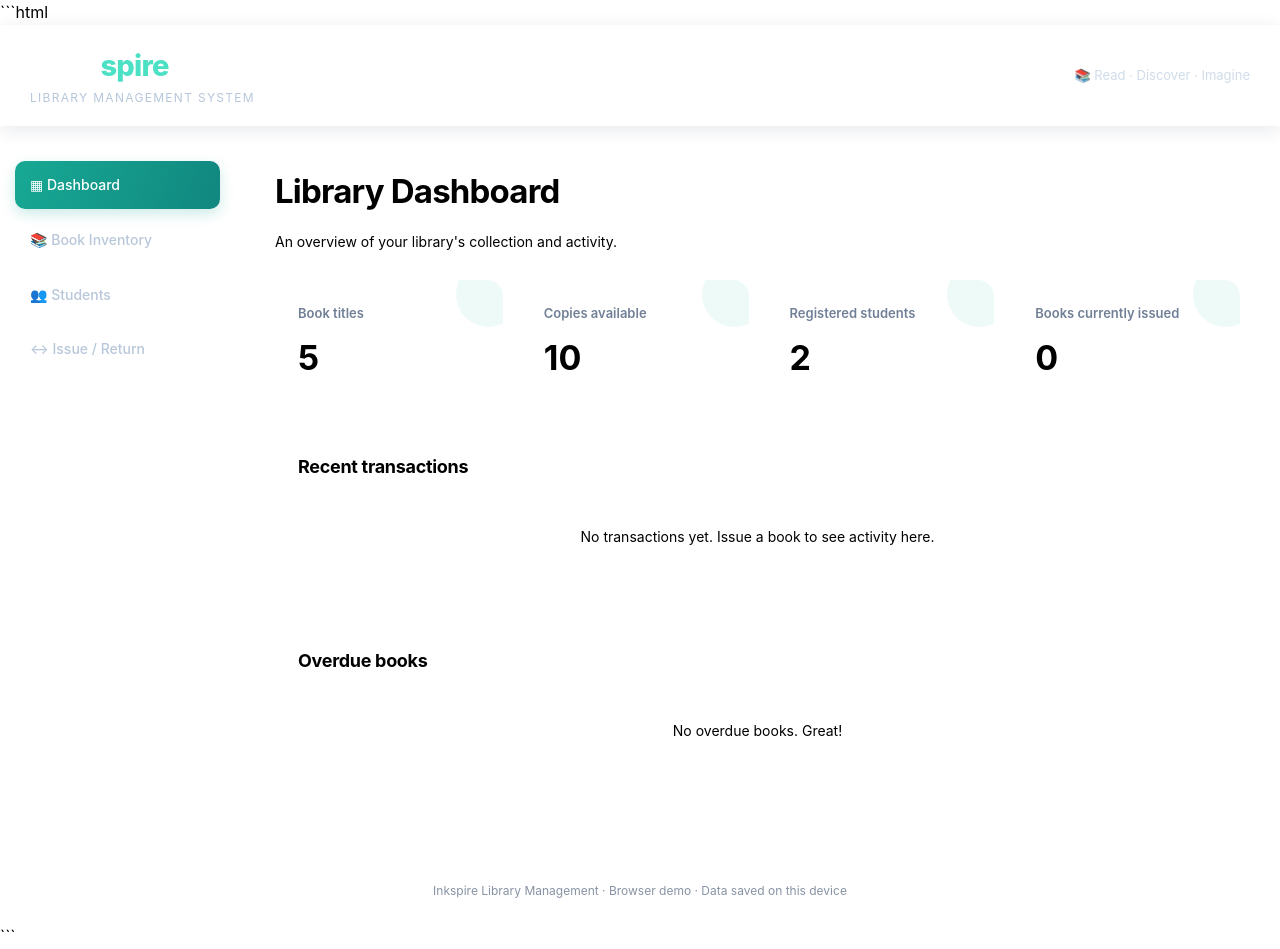
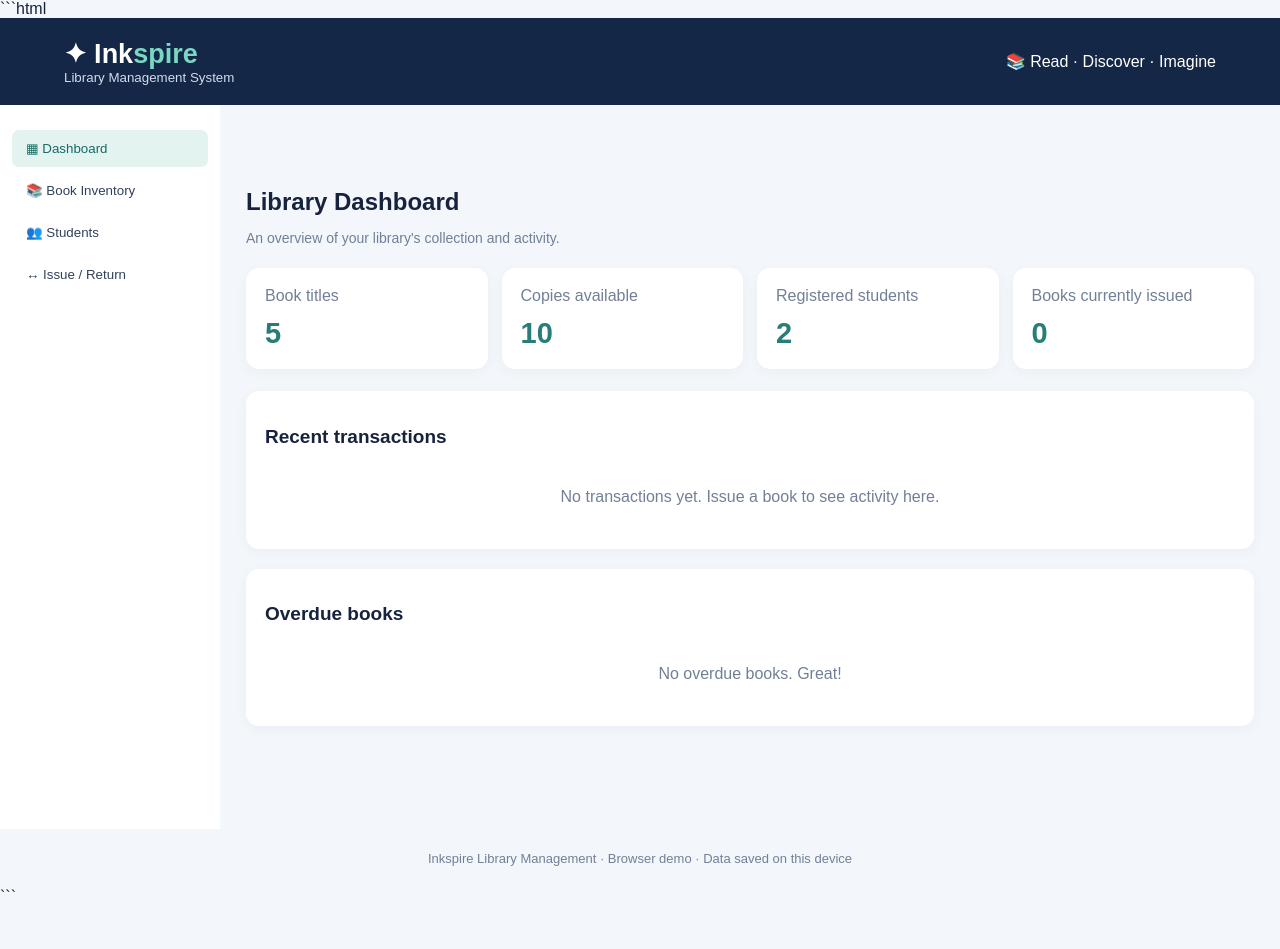
Before and after one commit to hari6745367-art/inkspire-library, a plain HTML site: page index.html in a window 1280 px wide. After the commit the page ends 906 px from the top, so only its background shows below. Drawn offline with Linux system fonts and the light colour scheme.

Commit message:
Update index.html

```diff
--- a/index.html
+++ b/index.html
@@ -6,369 +6,44 @@
 <meta name="viewport" content="width=device-width, initial-scale=1">
 <title>Inkspire | Library Management</title>
 <style>
-
-<style>
-:root {
-  --navy: #14243b;
-  --navy-light: #203753;
-  --teal: #13a995;
-  --teal-dark: #087f73;
-  --bg: #f4f7fb;
-  --white: #ffffff;
-  --text: #1c2b40;
-  --muted: #8290a5;
-  --border: #e8edf4;
-  --shadow: 0 8px 28px rgba(25, 43, 69, .055);
-}
-
-* { box-sizing: border-box; }
-
-body {
-  margin: 0;
-  font-family: Inter, "Segoe UI", Arial, sans-serif;
-  background: var(--bg);
-  color: var(--text);
-  line-height: 1.55;
-}
-
-header {
-  background: var(--navy);
-  color: white;
-  padding: 19px 30px;
-  display: flex;
-  justify-content: space-between;
-  align-items: center;
-  gap: 15px;
-  flex-wrap: wrap;
-  box-shadow: 0 4px 18px #14243b18;
-}
-
-.logo {
-  font-size: 29px;
-  font-weight: 800;
-  letter-spacing: -.8px;
-}
-
-.logo span { color: #4ce0c5; }
-
-header small {
-  display: block;
-  color: #b6c7db;
-  font-size: 12px;
-  letter-spacing: 1.3px;
-  text-transform: uppercase;
-}
-
-header > div:last-child {
-  font-size: 13px;
-  color: #d0dce9;
-}
-
-.layout {
-  display: flex;
-  min-height: calc(100vh - 85px);
-}
-
-nav {
-  width: 235px;
-  flex-shrink: 0;
-  background: var(--navy);
-  padding: 28px 15px;
-}
-
-nav button {
-  display: block;
-  width: 100%;
-  text-align: left;
-  margin: 7px 0;
-  padding: 13px 15px;
-  background: transparent;
-  color: #b8c7da;
-  border-radius: 10px;
-  font-size: 14px;
-  font-weight: 500;
-  transition: .2s ease;
-}
-
-nav button:hover {
-  background: #ffffff12;
-  color: white;
-  filter: none;
-}
-
-nav button.active {
-  background: linear-gradient(110deg, #17a994, #11877f);
-  color: white;
-  box-shadow: 0 5px 14px #0ca18b35;
-}
-
-main {
-  padding: 34px;
-  width: 100%;
-  max-width: 1600px;
-  margin: 0 auto;
-  min-width: 0;
-}
-
-h1 {
-  font-size: clamp(25px, 3vw, 33px);
-  letter-spacing: -.8px;
-  margin: 0 0 5px;
-  font-weight: 750;
-}
-
-h2 {
-  font-size: 18px;
-  letter-spacing: -.3px;
-  margin-top: 0;
-}
-
-.muted {
-  color: var(--muted);
-  font-size: 14px;
-}
-
-.stats {
-  display: grid;
-  grid-template-columns: repeat(4, minmax(0, 1fr));
-  gap: 18px;
-  margin: 27px 0;
-}
-
-.card, .panel {
-  background: var(--white);
-  border: 1px solid var(--border);
-  border-radius: 16px;
-  padding: 23px;
-  box-shadow: var(--shadow);
-}
-
-.card {
-  position: relative;
-  overflow: hidden;
-  transition: transform .2s, box-shadow .2s;
-}
-
-.card:hover {
-  transform: translateY(-3px);
-  box-shadow: 0 12px 30px #192e4812;
-}
-
-.card p {
-  margin: 0;
-  color: #718097;
-  font-size: 13px;
-  font-weight: 600;
-}
-
-.card strong {
-  display: block;
-  font-size: clamp(26px, 3vw, 34px);
-  line-height: 1.3;
-  margin-top: 13px;
-  color: var(--navy);
-}
-
-.card::after {
-  content: "";
-  position: absolute;
-  width: 65px;
-  height: 65px;
-  border-radius: 50%;
-  background: #15b99c12;
-  right: -18px;
-  top: -18px;
-}
-
-.panel { margin-bottom: 23px; }
-
-.toolbar {
-  display: flex;
-  gap: 11px;
-  flex-wrap: wrap;
-  margin: 18px 0;
-}
-
-input, select {
-  padding: 12px 14px;
-  border: 1px solid #dce4ee;
-  border-radius: 9px;
-  background: #fff;
-  color: var(--text);
-  font: inherit;
-  min-width: 0;
-  transition: border-color .2s, box-shadow .2s;
-}
-
-input:focus, select:focus {
-  outline: none;
-  border-color: var(--teal);
-  box-shadow: 0 0 0 3px #13a99518;
-}
-
-.toolbar input { flex: 1; }
-
-button {
-  border: 0;
-  border-radius: 9px;
-  padding: 11px 16px;
-  background: var(--teal);
-  color: white;
-  cursor: pointer;
-  font: inherit;
-  font-size: 13px;
-  font-weight: 700;
-  transition: .2s ease;
-}
-
-button:hover {
-  background: var(--teal-dark);
-  transform: translateY(-1px);
-}
-
-button.secondary {
-  background: #edf2f8;
-  color: #344761;
-}
-
-button.secondary:hover { background: #dfe8f2; }
-
-button.danger { background: #d95454; }
-button.danger:hover { background: #b83b3b; }
-
-.form-grid {
-  display: grid;
-  grid-template-columns: repeat(2, minmax(0, 1fr));
-  gap: 14px;
-}
-
-.form-grid input, .form-grid select { width: 100%; }
-
-.form-actions {
-  margin-top: 18px;
-  display: flex;
-  gap: 10px;
-  flex-wrap: wrap;
-}
-
-.table-wrap {
-  width: 100%;
-  overflow-x: auto;
-  border: 1px solid var(--border);
-  border-radius: 11px;
-  margin-top: 15px;
-}
-
-table {
-  width: 100%;
-  border-collapse: collapse;
-  min-width: 650px;
-  background: white;
-}
-
-th, td {
-  text-align: left;
-  padding: 15px 13px;
-  border-bottom: 1px solid #edf1f6;
-  font-size: 13px;
-}
-
-th {
-  background: #f7f9fc;
-  color: #65758b;
-  font-size: 11px;
-  font-weight: 750;
-  text-transform: uppercase;
-  letter-spacing: .6px;
-}
-
-td { color: #40516a; }
-tbody tr:last-child td { border-bottom: 0; }
-tbody tr:hover { background: #f8fbfd; }
-
-td button {
-  padding: 8px 10px;
-  margin: 2px 0;
-  font-size: 12px;
-}
-
-.badge {
-  display: inline-block;
-  border-radius: 20px;
-  padding: 5px 10px;
-  font-size: 11px;
-  font-weight: 700;
-  background: #dff7ed;
-  color: #16764e;
-  white-space: nowrap;
-}
-
-.badge.red { background: #ffebeb; color: #b53c3c; }
-.badge.orange { background: #fff2d9; color: #956300; }
-
-.empty {
-  padding: 30px 16px;
-  text-align: center;
-  color: var(--muted);
-  font-size: 14px;
-}
-
-.hidden { display: none !important; }
-
-footer {
-  text-align: center;
-  padding: 24px 15px;
-  color: #8793a5;
-  font-size: 12px;
-  background: #fff;
-  border-top: 1px solid var(--border);
-}
-
-@media (min-width: 1200px) {
-  main { padding: 40px; }
-}
-
-@media (max-width: 1000px) {
-  nav { width: 200px; }
-  main { padding: 24px; }
-  .stats { grid-template-columns: repeat(2, minmax(0, 1fr)); }
-}
-
-@media (max-width: 700px) {
-  header { padding: 17px 20px; }
-  .logo { font-size: 25px; }
-  .layout { display: block; }
-  nav {
-    width: 100%;
-    display: flex;
-    overflow-x: auto;
-    padding: 10px;
-    position: sticky;
-    top: 0;
-    z-index: 5;
-    box-shadow: 0 4px 12px #14243b14;
-  }
-  nav button {
-    width: auto;
-    flex-shrink: 0;
-    white-space: nowrap;
-    margin: 0 3px;
-    padding: 11px 13px;
-  }
-  main { padding: 20px 14px; }
-  .stats { gap: 11px; }
-  .card, .panel { padding: 17px; border-radius: 12px; }
-  .form-grid { grid-template-columns: 1fr; }
-  .toolbar { gap: 8px; }
-  .toolbar input { flex-basis: 100%; }
-  header > div:last-child { font-size: 11px; }
-}
-
-@media (max-width: 380px) {
-  .stats { grid-template-columns: 1fr; }
-}
-</style>
-
+:root{--navy:#142746;--teal:#287d78;--bg:#f3f6fb;--muted:#718096}
+*{box-sizing:border-box}
+body{margin:0;font-family:Arial,sans-serif;background:var(--bg);color:#17233d}
+header{background:var(--navy);color:white;padding:20px 5%;display:flex;justify-content:space-between;align-items:center;gap:12px;flex-wrap:wrap}
+.logo{font-size:27px;font-weight:bold}.logo span{color:#79d8c3}
+header small{color:#d1dced}
+.layout{display:flex;min-height:calc(100vh - 76px)}
+nav{width:220px;background:white;padding:20px 12px;flex-shrink:0}
+nav button{display:block;width:100%;text-align:left;margin:5px 0;background:transparent;color:#31415b;font-weight:normal}
+nav button.active,nav button:hover{background:#e3f3f0;color:#176b64}
+main{padding:26px;width:100%;max-width:1400px;margin:auto}
+h1{margin:0 0 8px}h2{font-size:19px}
+.muted{color:var(--muted);font-size:14px}
+.stats{display:grid;grid-template-columns:repeat(4,minmax(0,1fr));gap:14px;margin:22px 0}
+.card,.panel{background:white;border-radius:13px;padding:19px;box-shadow:0 3px 14px #17233d0a}
+.card p{margin:0;color:var(--muted)}.card strong{display:block;font-size:29px;margin-top:12px;color:var(--teal)}
+.panel{margin-bottom:20px}
+.toolbar{display:flex;gap:10px;flex-wrap:wrap;margin:14px 0}
+input,select{padding:11px;border:1px solid #d7deea;border-radius:7px;background:white;min-width:0}
+.toolbar input{flex:1}
+button{border:0;border-radius:7px;padding:11px 14px;background:var(--teal);color:white;cursor:pointer;font-weight:bold}
+button:hover{filter:brightness(.94)}
+button.secondary{background:#e8edf5;color:#263a58}
+button.danger{background:#b74343}
+table{width:100%;border-collapse:collapse;min-width:650px}
+th,td{text-align:left;padding:12px 10px;border-bottom:1px solid #e8edf4;font-size:14px}
+th{background:#f7f9fc;color:#52627a}
+.table-wrap{overflow-x:auto}
+.badge{display:inline-block;border-radius:20px;padding:5px 9px;font-size:12px;background:#dff5e9;color:#176b49}
+.badge.red{background:#ffe6e2;color:#a63232}
+.badge.orange{background:#fff0d2;color:#855b00}
+.form-grid{display:grid;grid-template-columns:repeat(2,minmax(0,1fr));gap:12px}
+.form-grid input,.form-grid select{width:100%}
+.form-actions{margin-top:14px;display:flex;gap:8px}
+.hidden{display:none!important}
+.empty{padding:24px;text-align:center;color:var(--muted)}
+footer{text-align:center;padding:22px;color:var(--muted);font-size:13px}
+@media(max-width:800px){.layout{display:block}nav{width:100%;display:flex;overflow-x:auto;padding:8px}nav button{white-space:nowrap;width:auto;margin:0 3px}.stats{grid-template-columns:repeat(2,minmax(0,1fr))}main{padding:16px}.form-grid{grid-template-columns:1fr}}
 </style>
 </head>
 <body>
```
